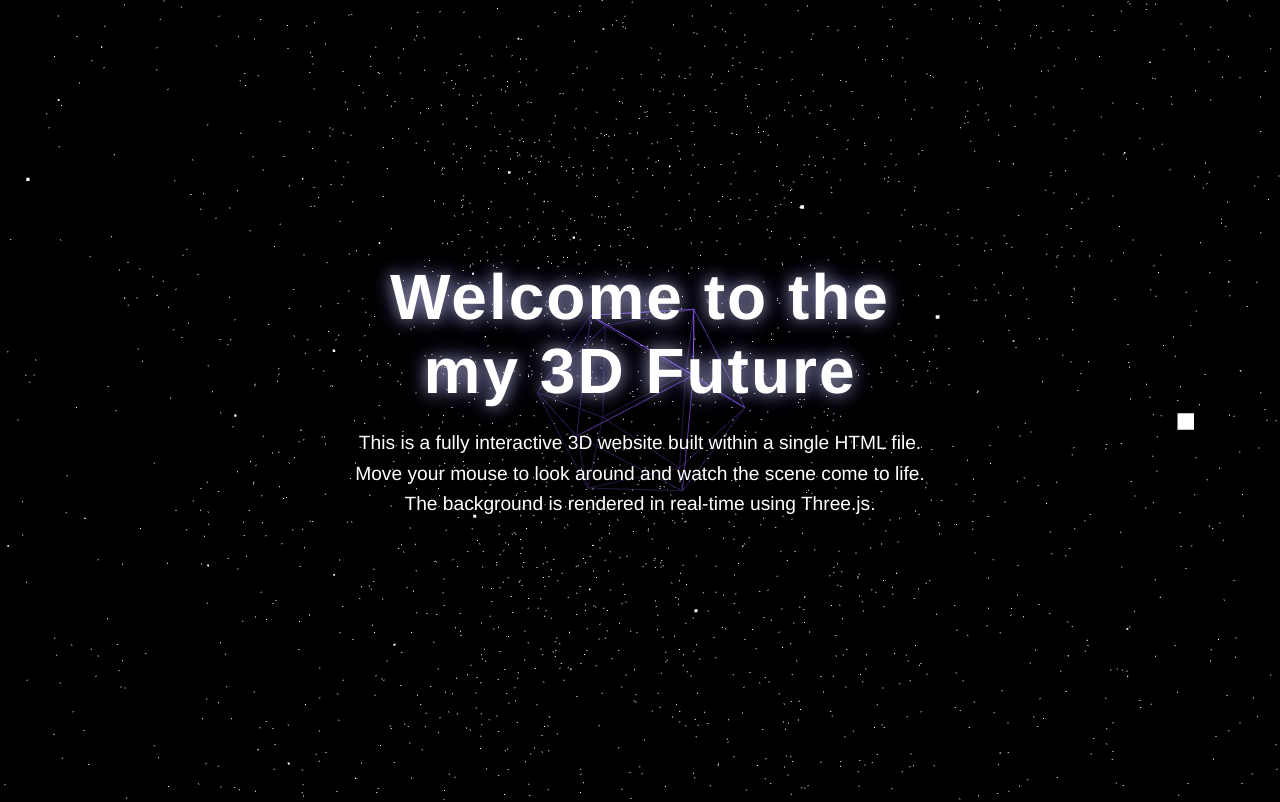
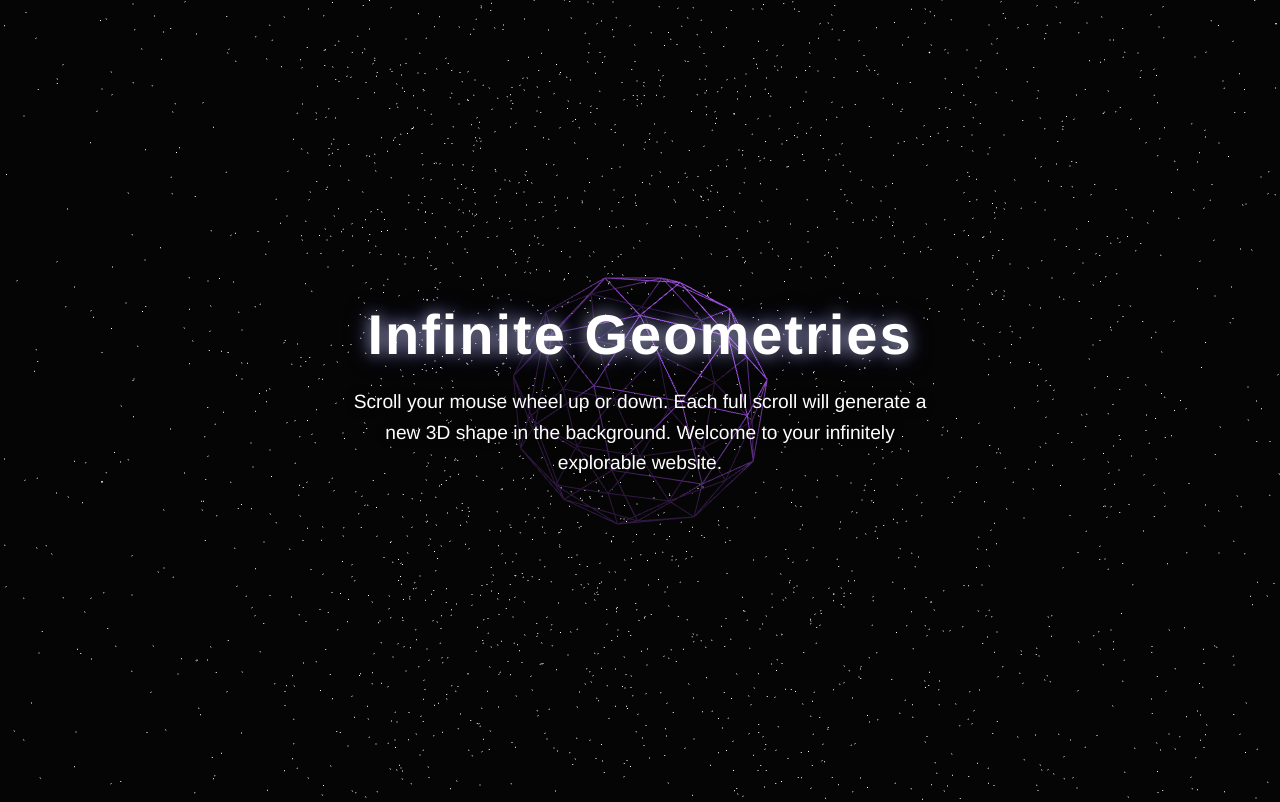
Before and after one commit to askarnku/project-pipe, a plain HTML site: page index.html in a window 1280 px wide. Shown: the top 802 px of the page. Drawn offline with nearby package versions, Linux system fonts and the light colour scheme; animation ran at ten frames a second.

Commit message:
adds new index.html

```diff
--- a/index.html
+++ b/index.html
@@ -3,40 +3,43 @@
   <head>
     <meta charset="UTF-8" />
     <meta name="viewport" content="width=device-width, initial-scale=1.0" />
-    <title>Eldar's 3D Website</title>
+    <title>Infinite Scroll 3D Website</title>
 
     <!-- CSS is embedded directly in the <style> tag -->
     <style>
       /* Basic reset and styling for the page */
       body {
         margin: 0;
-        padding: 0;
         font-family: "Helvetica Neue", Arial, sans-serif;
-        background-color: #000; /* Black background fallback */
+        background-color: #050505; /* A very dark grey background */
         color: #fff;
-        overflow: hidden; /* Hide scrollbars */
+        /* REMOVED overflow: hidden; to allow scrolling */
       }
 
-      /* The canvas will be our 3D background */
+      /* The canvas is our 3D background. It's fixed so it doesn't scroll with the page. */
       #bg-canvas {
-        position: fixed; /* Position it relative to the viewport */
+        position: fixed;
         top: 0;
         left: 0;
         z-index: -1; /* Place it behind all other content */
       }
 
-      /* Container for the overlay content */
-      .content-overlay {
-        position: absolute;
-        top: 50%;
-        left: 50%;
-        transform: translate(-50%, -50%); /* Center the content */
+      /* Each content section represents a "page" or a "full scroll" */
+      .content-section {
+        height: 100vh; /* Make each section the full height of the viewport */
+        display: flex;
+        flex-direction: column;
+        justify-content: center;
+        align-items: center;
         text-align: center;
-        padding: 20px;
+        padding: 0 20px;
+        box-sizing: border-box; /* Ensures padding doesn't add to the height */
+        position: relative; /* Needed for z-index if you add overlays */
       }
 
-      h1 {
-        font-size: 4rem;
+      h1,
+      h2 {
+        font-size: 3.5rem;
         margin: 0;
         letter-spacing: 2px;
         text-shadow: 0 0 10px rgba(255, 255, 255, 0.5),
@@ -44,15 +47,19 @@
         animation: glow 2s ease-in-out infinite alternate;
       }
 
+      h2 {
+        font-size: 2.5rem;
+      }
+
       p {
         font-size: 1.2rem;
         max-width: 600px;
         margin-top: 20px;
         line-height: 1.6;
-        text-shadow: 0 0 5px rgba(0, 0, 0, 0.7);
+        text-shadow: 0 0 8px rgba(0, 0, 0, 1);
       }
 
-      /* A simple glow animation for the title */
+      /* A simple glow animation for the titles */
       @keyframes glow {
         from {
           text-shadow: 0 0 10px rgba(255, 255, 255, 0.3),
@@ -69,13 +76,40 @@
     <!-- The canvas where the 3D scene will be rendered -->
     <canvas id="bg-canvas"></canvas>
 
-    <!-- HTML content that sits on top of the 3D background -->
-    <div class="content-overlay">
-      <h1>Welcome to the my 3D Future</h1>
+    <!-- HTML content that sits on top of the 3D background. -->
+    <!-- We create multiple sections to make the page scrollable. -->
+    <div class="content-section">
+      <h1>Infinite Geometries</h1>
       <p>
-        This is a fully interactive 3D website built within a single HTML file.
-        Move your mouse to look around and watch the scene come to life. The
-        background is rendered in real-time using Three.js.
+        Scroll your mouse wheel up or down. Each full scroll will generate a new
+        3D shape in the background. Welcome to your infinitely explorable
+        website.
+      </p>
+    </div>
+
+    <div class="content-section">
+      <h2>Explore the Shapes</h2>
+      <p>
+        The background is a live 3D scene rendered with Three.js. As you scroll,
+        the central object is removed and a new one is created, animating
+        smoothly into view.
+      </p>
+    </div>
+
+    <div class="content-section">
+      <h2>Dynamic & Interactive</h2>
+      <p>
+        This demonstrates how to combine traditional scrolling web design with a
+        dynamic, persistent 3D background for a modern and engaging user
+        experience.
+      </p>
+    </div>
+
+    <div class="content-section">
+      <h2>Keep Scrolling</h2>
+      <p>
+        There's no end. The shapes will cycle through the list infinitely. The
+        text content here is just for demonstration.
       </p>
     </div>
 
@@ -84,64 +118,48 @@
 
     <!-- All our 3D JavaScript logic is here -->
     <script>
-      // Make sure the script runs after the page is loaded
       document.addEventListener("DOMContentLoaded", () => {
-        //======== 1. SETUP THE SCENE, CAMERA, AND RENDERER ========//
-
-        // The SCENE is the container for all our 3D objects
+        //======== 1. SETUP ========//
         const scene = new THREE.Scene();
-
-        // The CAMERA is what we see the scene through
-        // PerspectiveCamera(field of view, aspect ratio, near clip, far clip)
         const camera = new THREE.PerspectiveCamera(
           75,
           window.innerWidth / window.innerHeight,
           0.1,
           1000
         );
-        camera.position.z = 5; // Move the camera back so we can see the objects
+        camera.position.z = 5;
 
-        // The RENDERER draws the scene onto the canvas
         const renderer = new THREE.WebGLRenderer({
           canvas: document.querySelector("#bg-canvas"),
-          antialias: true, // Smoothens the edges of objects
+          antialias: true,
+          alpha: true, // Make canvas transparent to show body background
         });
+        renderer.setSize(window.innerWidth, window.innerHeight);
+        renderer.setPixelRatio(window.devicePixelRatio);
 
-        // Set the size of the renderer to fill the whole window
-        renderer.setSize(window.innerWidth, window.innerHeight);
-        renderer.setPixelRatio(window.devicePixelRatio); // For sharp rendering on high-res screens
+        //======== 2. LIGHTING ========//
+        const ambientLight = new THREE.AmbientLight(0xffffff, 0.5);
+        scene.add(ambientLight);
 
-        //======== 2. CREATE THE 3D OBJECTS ========//
+        const pointLight = new THREE.PointLight(0xffffff, 1.5, 100);
+        pointLight.position.set(4, 4, 5);
+        scene.add(pointLight);
 
-        // --- Main Central Object (Icosahedron) ---
-        const geometry = new THREE.IcosahedronGeometry(1, 0); // (radius, detail)
-        const material = new THREE.MeshStandardMaterial({
-          color: 0x6f42c1, // A nice purple color
-          metalness: 0.3,
-          roughness: 0.4,
-          wireframe: true, // Show the object's wireframe structure
-        });
-        const mainObject = new THREE.Mesh(geometry, material);
-        scene.add(mainObject);
+        //======== 3. OBJECTS & SHAPE GENERATION ========//
 
-        // --- Floating Particles (Stars) ---
+        // --- Starry Background ---
         const particlesGeometry = new THREE.BufferGeometry();
-        const particlesCount = 5000;
-
-        const posArray = new Float32Array(particlesCount * 3); // x, y, z for each particle
-
+        const particlesCount = 7000;
+        const posArray = new Float32Array(particlesCount * 3);
         for (let i = 0; i < particlesCount * 3; i++) {
-          // Assign random positions in a large sphere
-          posArray[i] = (Math.random() - 0.5) * 15;
+          posArray[i] = (Math.random() - 0.5) * 20;
         }
-
         particlesGeometry.setAttribute(
           "position",
           new THREE.BufferAttribute(posArray, 3)
         );
-
         const particlesMaterial = new THREE.PointsMaterial({
-          size: 0.008,
+          size: 0.005,
           color: 0xffffff,
         });
         const particlesMesh = new THREE.Points(
@@ -150,64 +168,139 @@
         );
         scene.add(particlesMesh);
 
-        //======== 3. ADD LIGHTING ========//
+        // --- Shape Creators ---
+        // An array of functions, each returning a different shape mesh.
+        const shapeCreators = [
+          () =>
+            new THREE.Mesh(
+              new THREE.IcosahedronGeometry(1.2, 1),
+              new THREE.MeshStandardMaterial({
+                color: 0x9d4edd,
+                roughness: 0.1,
+                metalness: 0.4,
+                wireframe: true,
+              })
+            ),
+          () =>
+            new THREE.Mesh(
+              new THREE.TorusKnotGeometry(0.8, 0.25, 100, 16),
+              new THREE.MeshStandardMaterial({
+                color: 0x2a9d8f,
+                roughness: 0.2,
+                metalness: 0.8,
+              })
+            ),
+          () =>
+            new THREE.Mesh(
+              new THREE.OctahedronGeometry(1.5),
+              new THREE.MeshStandardMaterial({
+                color: 0xfca311,
+                roughness: 0.5,
+                metalness: 0.5,
+                wireframe: true,
+              })
+            ),
+          () =>
+            new THREE.Mesh(
+              new THREE.TorusGeometry(1, 0.3, 16, 100),
+              new THREE.MeshStandardMaterial({
+                color: 0xe76f51,
+                roughness: 0.9,
+                metalness: 0.1,
+              })
+            ),
+          () =>
+            new THREE.Mesh(
+              new THREE.BoxGeometry(1.8, 1.8, 1.8),
+              new THREE.MeshStandardMaterial({
+                color: 0x118ab2,
+                roughness: 0.3,
+                metalness: 0.2,
+                wireframe: true,
+              })
+            ),
+        ];
 
-        // An AmbientLight illuminates all objects in the scene equally.
-        const ambientLight = new THREE.AmbientLight(0x404040, 2); // (color, intensity)
-        scene.add(ambientLight);
+        let currentShapeIndex = 0;
+        let mainObject = shapeCreators[currentShapeIndex]();
+        scene.add(mainObject);
 
-        // A PointLight emits light from a single point in all directions.
-        const pointLight = new THREE.PointLight(0xffffff, 1.5, 100); // (color, intensity, distance)
-        pointLight.position.set(2, 3, 4); // Position the light
-        scene.add(pointLight);
+        //======== 4. SCROLL-BASED INTERACTION ========//
 
-        //======== 4. HANDLE INTERACTIVITY AND ANIMATION ========//
+        let isThrottled = false;
+        let throttleDuration = 1000; // 1 second
 
-        // --- Mouse Movement ---
-        let mouseX = 0;
-        let mouseY = 0;
-        document.addEventListener("mousemove", (event) => {
-          // Normalize mouse position from -0.5 to 0.5
-          mouseX = event.clientX / window.innerWidth - 0.5;
-          mouseY = event.clientY / window.innerHeight - 0.5;
+        function changeShape(direction) {
+          if (isThrottled) return;
+          isThrottled = true;
+
+          // Remove the old object from the scene
+          scene.remove(mainObject);
+
+          // Update the index, wrapping around if necessary
+          currentShapeIndex += direction;
+          if (currentShapeIndex < 0) {
+            currentShapeIndex = shapeCreators.length - 1;
+          }
+          currentShapeIndex %= shapeCreators.length;
+
+          // Create the new object
+          mainObject = shapeCreators[currentShapeIndex]();
+
+          // Set initial scale to 0 for the "grow in" animation
+          mainObject.scale.set(0, 0, 0);
+
+          // Add the new object to the scene
+          scene.add(mainObject);
+
+          // Reset the throttle flag after a delay
+          setTimeout(() => {
+            isThrottled = false;
+          }, throttleDuration);
+        }
+
+        window.addEventListener("wheel", (event) => {
+          // event.deltaY is positive for scrolling down, negative for up
+          if (event.deltaY > 0) {
+            changeShape(1); // Next shape
+          } else {
+            changeShape(-1); // Previous shape
+          }
         });
 
-        // --- Window Resizing ---
+        //======== 5. ANIMATION LOOP ========//
+
+        const clock = new THREE.Clock();
+
+        const animate = () => {
+          const elapsedTime = clock.getElapsedTime();
+
+          // Animate the main object
+          mainObject.rotation.y = 0.2 * elapsedTime;
+          mainObject.rotation.x = 0.2 * elapsedTime;
+
+          // Grow-in animation for new shapes
+          // `lerp` smoothly interpolates the scale towards (1,1,1)
+          mainObject.scale.lerp(new THREE.Vector3(1, 1, 1), 0.08);
+
+          // Animate the particles
+          particlesMesh.rotation.y = -0.05 * elapsedTime;
+
+          // Update camera on scroll
+          camera.position.y = (-window.scrollY / window.innerHeight) * 2;
+
+          renderer.render(scene, camera);
+          requestAnimationFrame(animate);
+        };
+
+        //======== 6. RESPONSIVENESS ========//
+
         window.addEventListener("resize", () => {
-          // Update camera aspect ratio
           camera.aspect = window.innerWidth / window.innerHeight;
           camera.updateProjectionMatrix();
-
-          // Update renderer size
           renderer.setSize(window.innerWidth, window.innerHeight);
           renderer.setPixelRatio(window.devicePixelRatio);
         });
-
-        // --- Animation Loop ---
-        const clock = new THREE.Clock(); // A helper for keeping track of time
-
-        const animate = () => {
-          const elapsedTime = clock.getElapsedTime(); // Time since the animation started
-
-          // Animate the main object
-          mainObject.rotation.y = 0.5 * elapsedTime;
-          mainObject.rotation.x = 0.2 * elapsedTime;
-
-          // Animate the particles
-          particlesMesh.rotation.y = -0.1 * elapsedTime;
-
-          // Make the camera subtly react to mouse movement (creates a parallax effect)
-          // The '5' here controls the intensity of the effect
-          camera.position.x += (mouseX * 5 - camera.position.x) * 0.05;
-          camera.position.y += (-mouseY * 5 - camera.position.y) * 0.05;
-          camera.lookAt(scene.position); // Always look at the center of the scene
-
-          // Render the new frame
-          renderer.render(scene, camera);
-
-          // Request the next frame
-          window.requestAnimationFrame(animate);
-        };
 
         // Start the animation loop!
         animate();
```
